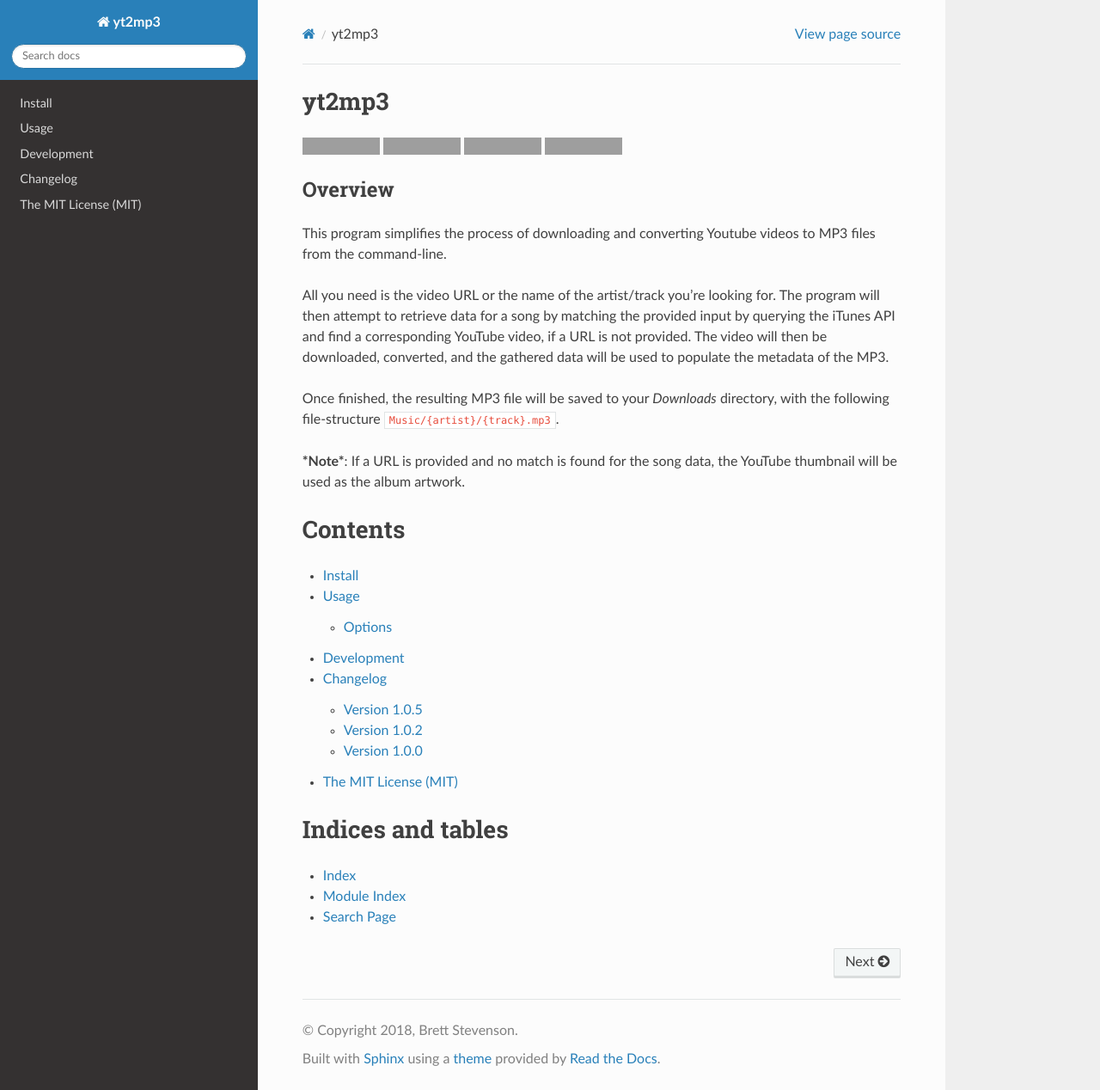
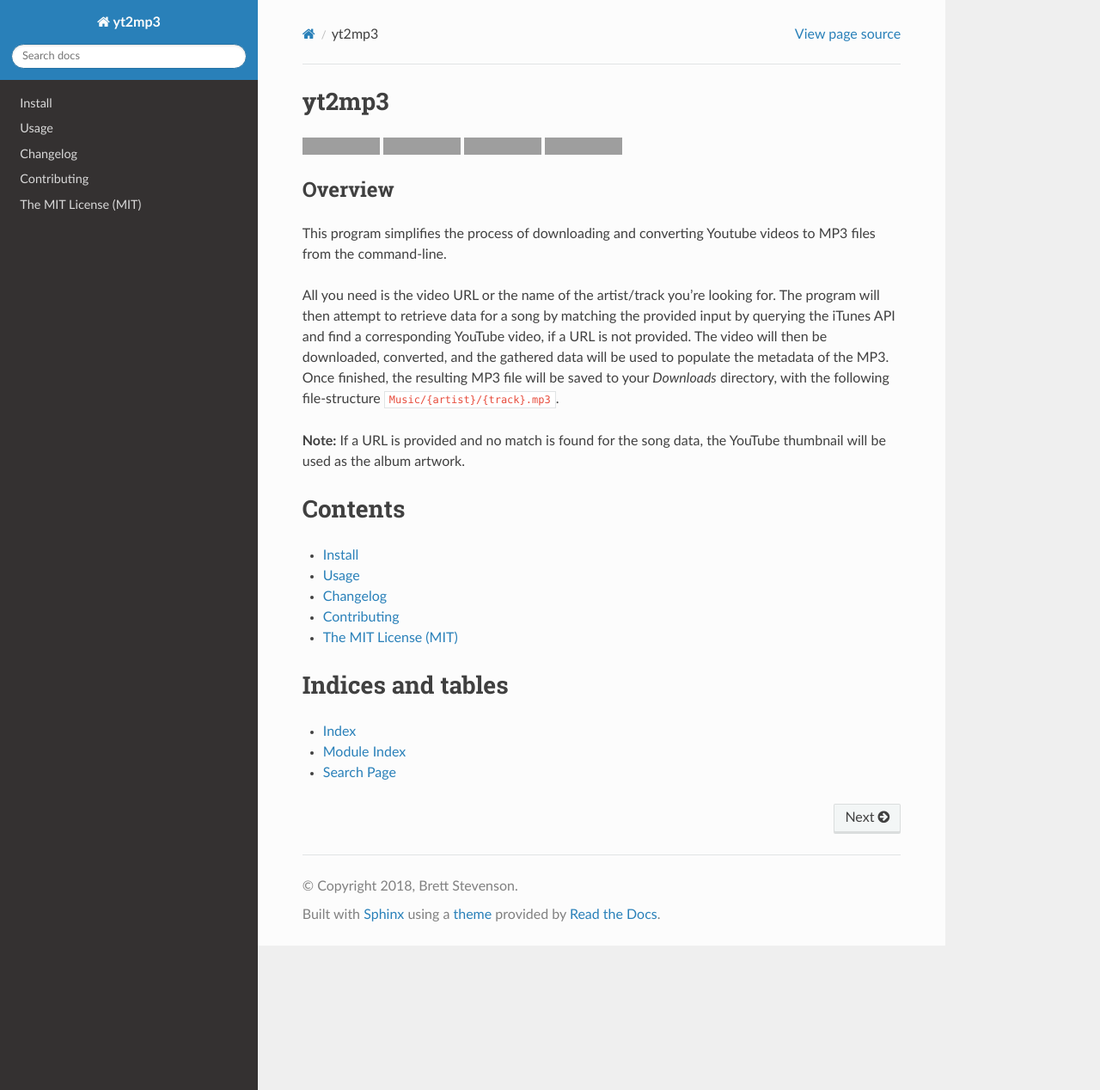
Before and after one commit to tterb/yt2mp3, a Sphinx documentation site: the page built from docs/index.rst, in a window 1280 px wide and 1268 px high. Shown: the whole window at 86% size. Built offline with Sphinx 7.4.7 and the Read the Docs theme 2.0.0, drawn with Linux system fonts in a browser that asks for light colours; grey boxes are pictures that could not be loaded.

```diff
--- a/docs/index.rst
+++ b/docs/index.rst
@@ -28,22 +28,21 @@ Overview
 This program simplifies the process of downloading and converting Youtube videos to MP3 files from the command-line.
 
 All you need is the video URL or the name of the artist/track you're looking for. The program will then attempt to retrieve data for a song by matching the provided input by querying the iTunes API and find a corresponding YouTube video, if a URL is not provided. The video will then be downloaded, converted, and the gathered data will be used to populate the metadata of the MP3.
-
 Once finished, the resulting MP3 file will be saved to your *Downloads* directory, with the following file-structure ``Music/{artist}/{track}.mp3``.
 
-***Note***: If a URL is provided and no match is found for the song data, the YouTube thumbnail will be used as the album artwork.
+**Note:** If a URL is provided and no match is found for the song data, the YouTube thumbnail will be used as the album artwork.
 
 
 Contents
 ==========
 
 .. toctree::
-   :maxdepth: 2
+   :maxdepth: 1
 
    install
    usage
-   development
    changes
+   contributing
    license
 
 
--- a/docs/usage.rst
+++ b/docs/usage.rst
@@ -10,7 +10,7 @@ The program can be executed via the as follows:
 Options
 --------------
 
-+======================+=======================================================+
++----------------------+-------------------------------------------------------+
 | ``-t, --track``     | Specify the track name query                     |
 +----------------------+-------------------------------------------------------+
 | ``-a, --artist``    | Specify the artist name query                    |
@@ -30,7 +30,7 @@ Options
 | ``-h, --help``      | Display  information on usage and functionality  |
 +----------------------+-------------------------------------------------------+
 
-***Note:*** Displaying the progress bar currently has a significant impact on download performance, due to \#180_.
+**Note:** Displaying the progress bar currently has a significant impact on download performance, due to \#180_.
 
 .. _180: https://github.com/nficano/pytube/issues/180
 
```
Also changed, not shown: docs/changes.rst (+9 -0 lines), docs/contributing.rst (added, +87 -0 lines), docs/install.rst (+17 -0 lines).
